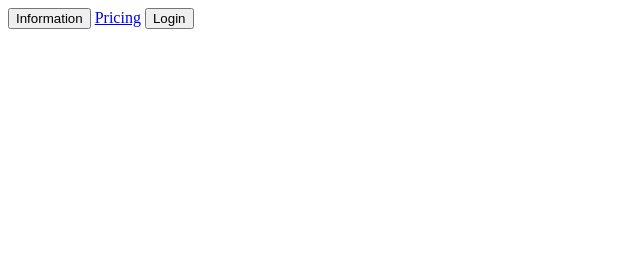
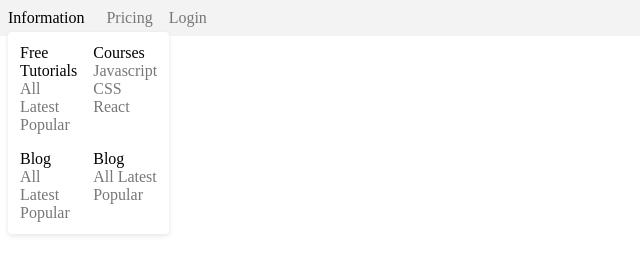
Before and after one commit to hidayahapriliansyah/advance-dropdown, a plain HTML site: page index.html in a window 1280 px wide. Both pictures are taken after a click on the button "Information". Shown: the whole page, without its empty margins (0-640 px from the left). Drawn offline with Linux system fonts and the light colour scheme.

Commit message:
yosh paham

```diff
--- a/index.html
+++ b/index.html
@@ -4,13 +4,88 @@
   <meta charset="UTF-8">
   <meta http-equiv="X-UA-Compatible" content="IE=edge">
   <meta name="viewport" content="width=device-width, initial-scale=1.0">
+  <link rel="stylesheet" href="style.css">
   <title>Document</title>
 </head>
 <body>
   <div class="header">
-    <button class="link">Information</button>
+    <div class="dropdown" data-dropdown>
+      <button class="link" data-dropdown-button>Information</button>
+      <div class="dropdown-menu information-grid">
+        <div>
+          <div class="dropdown-heading">Free Tutorials</div>
+          <div class="dropdown-links">
+            <a href="#" class="link">All</a>
+            <a href="#" class="link">Latest</a>
+            <a href="#" class="link">Popular</a>
+          </div>
+        </div>
+        <div>
+          <div class="dropdown-heading">Courses</div>
+          <div class="dropdown-links">
+            <a href="#" class="link">Javascript</a>
+            <a href="#" class="link">CSS</a>
+            <a href="#" class="link">React</a>
+          </div>
+        </div>
+        <div>
+          <div class="dropdown-heading">Blog</div>
+          <div class="dropdown-links">
+            <a href="#" class="link">All</a>
+            <a href="#" class="link">Latest</a>
+            <a href="#" class="link">Popular</a>
+          </div>
+        </div>
+        <div>
+          <div class="dropdown-heading">Blog</div>
+          <div class="dropdown-links">
+            <a href="#" class="link">All</a>
+            <a href="#" class="link">Latest</a>
+            <a href="#" class="link">Popular</a>
+          </div>
+        </div>
+      </div>
+    </div>
     <a href="#" class="link">Pricing</a>
-    <button class="link">Login</button>
+    <div class="dropdown" data-dropdown>
+      <button class="link" data-dropdown-button>Login</button>
+      <div class="dropdown-menu information-grid">
+        <div>
+          <div class="dropdown-heading">Free Tutorials</div>
+          <div class="dropdown-links">
+            <a href="#" class="link">All</a>
+            <a href="#" class="link">Latest</a>
+            <a href="#" class="link">Popular</a>
+          </div>
+        </div>
+        <div>
+          <div class="dropdown-heading">Courses</div>
+          <div class="dropdown-links">
+            <a href="#" class="link">Javascript</a>
+            <a href="#" class="link">CSS</a>
+            <a href="#" class="link">React</a>
+          </div>
+        </div>
+        <div>
+          <div class="dropdown-heading">Blog</div>
+          <div class="dropdown-links">
+            <a href="#" class="link">All</a>
+            <a href="#" class="link">Latest</a>
+            <a href="#" class="link">Popular</a>
+          </div>
+        </div>
+        <div>
+          <div class="dropdown-heading">Blog</div>
+          <div class="dropdown-links">
+            <a href="#" class="link">All</a>
+            <a href="#" class="link">Latest</a>
+            <a href="#" class="link">Popular</a>
+          </div>
+        </div>
+      </div>
+    </div>
   </div>
+
+  <script src="script.js"></script>
 </body>
 </html>
--- /dev/null
+++ b/script.js
@@ -0,0 +1,22 @@
+document.addEventListener('click', (e) => {
+  const isDropdownButton = e.target.matches('[data-dropdown-button]');
+  // matches menggunakan css selector
+
+  if(!isDropdownButton && e.target.closest('[data-dropdown]') != null) return;
+  // closest akan mengembalikan null jika target tidak sesuai selector
+  // dan akan mengembalikan element jika sesuai selector
+  // if diatas untuk mengabaikan setiap klik pada element tersebut
+
+  let currentDropdown;
+  if (isDropdownButton) {
+    currentDropdown = e.target.closest('[data-dropdown]');
+    currentDropdown.classList.toggle("act");
+    // kok kalau pakai nama class active gak jalan ya? kenapa lagi ini?
+  }
+
+  // mematikan semua dropdown yang active
+  document.querySelectorAll('[data-dropdown].act').forEach((dropdown) => {
+    if (dropdown === currentDropdown) return;
+    dropdown.classList.remove('act');
+  });
+});
--- a/style.css
+++ b/style.css
@@ -0,0 +1,62 @@
+body {
+  margin: 0;
+}
+
+.header {
+  background-color: #f3f3f3;
+  padding: .5rem;
+
+  display: flex;
+  align-items: baseline;
+  gap: 1rem;
+}
+
+.link {
+  background: none;
+  border: none;
+  text-decoration: none;
+  color: #777;
+  font-family: inherit;
+  font-size: inherit;
+  cursor: pointer;
+  padding-inline-start: 0;
+  transition: all .3s ease-in-out;
+}
+
+.dropdown.act > .link,
+.link:hover {
+  color: black;
+}
+
+.dropdown {
+  position: relative;
+}
+
+.dropdown-menu {
+  position: absolute;
+  left: 0;
+  top: calc(100% + 0.25rem);
+
+  padding: .75rem;
+
+  background-color: white;
+  border-radius: 0.25rem;
+  box-shadow: 0 2px 5px 0 rgba(0, 0, 0, .1);
+
+  opacity: 0;
+  transform: translateY(-10px);
+  pointer-events: none;
+  transition: all 150ms ease-in-out;
+}
+
+.dropdown.act > .link + .dropdown-menu {
+  opacity: 1;
+  pointer-events: auto;
+  transform: translateY(0);
+}
+
+.dropdown-menu.information-grid {
+  display: grid;
+  grid-template-columns: repeat(2, 1fr);
+  gap: 1rem;
+}
```
